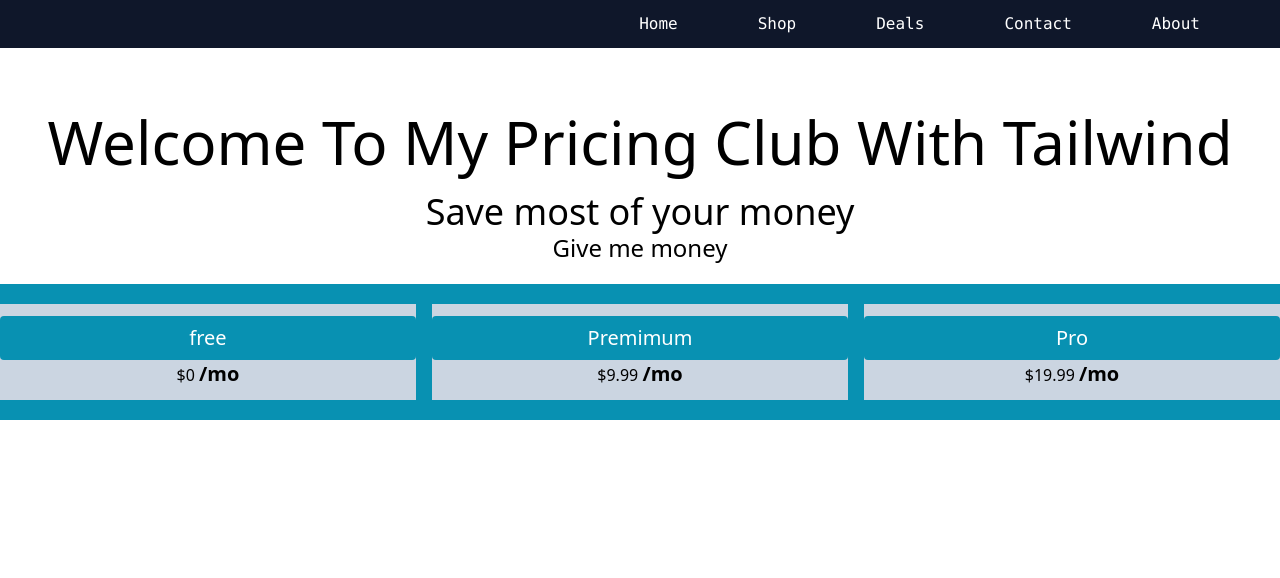
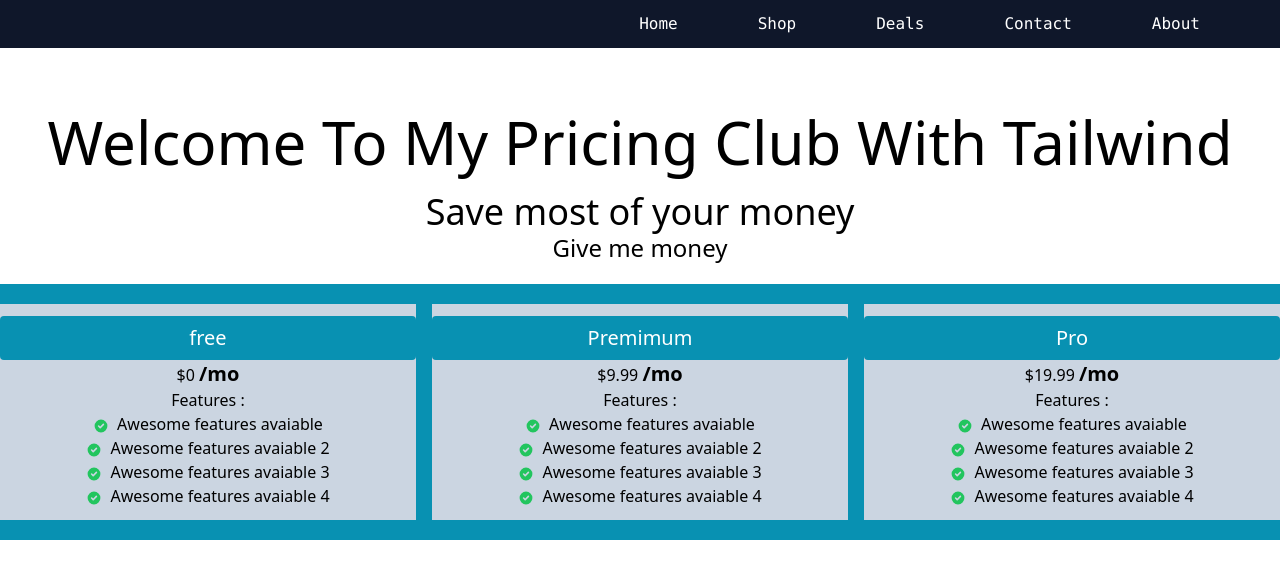
Before and after one commit to sajeeb-ahmeed/react-tailwind, a React (Create React App) app: page / in a window 1280 px wide. Shown: the top 578 px of the page. Built offline with nearby package versions, Linux system fonts and the light colour scheme.

Commit message:
ok for now

```diff
--- a/src/components/PricingOpstion/Prices.js
+++ b/src/components/PricingOpstion/Prices.js
@@ -1,12 +1,23 @@
 import React from 'react';
-
+import { CheckCircleIcon } from '@heroicons/react/solid'
 const Prices = (props) => {
     const { name, price } = props.opstion
 
     return (
         <div className='py-3 bg-slate-300  '>
             <h1 className=' bg-cyan-600 text-xl text-white rounded py-2 gap-3'>{name}</h1>
-            <span className=''> ${price}</span> <span className='text-xl inline font-bold'>/mo</span>
+            <h3 className='inline'> ${price}</h3> <span className='text-xl inline font-bold'>/mo</span>
+            <div className='justify-center align-middle'>
+                <p>Features : </p>
+                <CheckCircleIcon className='text-green-500 w-4 h-4 inline mr-2'></CheckCircleIcon>
+                <p className='inline'>Awesome features avaiable</p> <br />
+                <CheckCircleIcon className='text-green-500 w-4 h-4 inline mr-2'></CheckCircleIcon>
+                <p className='inline'>Awesome features avaiable 2</p> <br />
+                <CheckCircleIcon className='text-green-500 w-4 h-4 inline mr-2'></CheckCircleIcon>
+                <p className='inline'>Awesome features avaiable 3</p> <br />
+                <CheckCircleIcon className='text-green-500 w-4 h-4 inline mr-2'></CheckCircleIcon>
+                <p className='inline'>Awesome features avaiable 4</p>
+            </div>
         </div>
     );
 };
```
